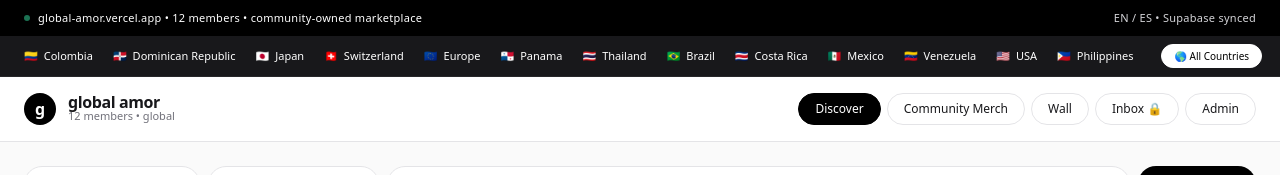
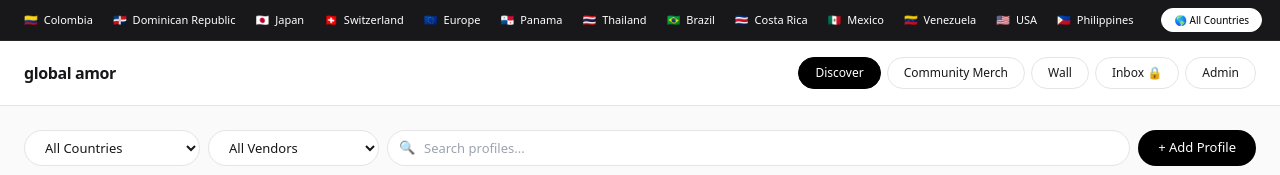
Before and after one commit to kashyellow/encuentro, a React (Vite) app: page / in a window 1280 px wide. Both pictures are taken after a click on the button "I am 18+ — Enter global amor". Shown: the top 175 px of the page. Built offline with nearby package versions, Linux system fonts and the light colour scheme.

Commit message:
Update App.jsx

```diff
--- a/src/App.jsx
+++ b/src/App.jsx
@@ -99,13 +99,7 @@ export default function App(){
     <div className="min-h-screen bg-[#fafafa] text-zinc-900">
       <style>{`.scrollbar-none::-webkit-scrollbar{display:none}.scrollbar-none{-ms-overflow-style:none;scrollbar-width:none}`}</style>
 
-      {/* Top black bar - global amor */}
-      <div className="bg-black text-white text-[11px] tracking-wide">
-        <div className="max-w-[1280px] mx-auto px-4 sm:px-6 min-h-[36px] py-2 flex items-center justify-between">
-          <div className="flex items-center gap-2"><span className="w-1.5 h-1.5 bg-emerald-400 rounded-full animate-pulse"></span><span>global-amor.vercel.app • {profiles.length} members • community-owned marketplace</span></div>
-          <div className="text-zinc-300">EN / ES • Supabase synced</div>
-        </div>
-      </div>
+      {/* Top bar removed per user request - keep layout exactly same */}
 
       {/* Countries banner with flags - across top like before */}
       <div className="bg-zinc-900 text-white text-[11px] border-b border-zinc-800 overflow-hidden">
@@ -123,8 +117,7 @@ export default function App(){
       <div className="sticky top-0 z-40 bg-white/90 backdrop-blur border-b border-zinc-200">
         <div className="max-w-[1280px] mx-auto px-4 sm:px-6 h-[64px] flex items-center justify-between">
           <div className="flex items-center gap-3">
-            <div className="w-8 h-8 bg-black rounded-full flex items-center justify-center text-white font-bold">g</div>
-            <div><div className="font-bold tracking-tight leading-none">global amor</div><div className="text-[11px] text-zinc-500 -mt-0.5">{profiles.length} members • global</div></div>
+            <div><div className="font-bold tracking-tight leading-none">global amor</div></div>
           </div>
           <nav className="flex items-center gap-1.5 overflow-x-auto scrollbar-none max-w-full">
             {[{k:"discover",label:"Discover"},{k:"merch",label:"Community Merch"},{k:"wall",label:"Wall"},{k:"inbox",label:inboxUser?`Inbox (${Object.keys(chatMessages).length})`:"Inbox 🔒"},{k:"admin",label:"Admin"}].map(tab=>(
```
